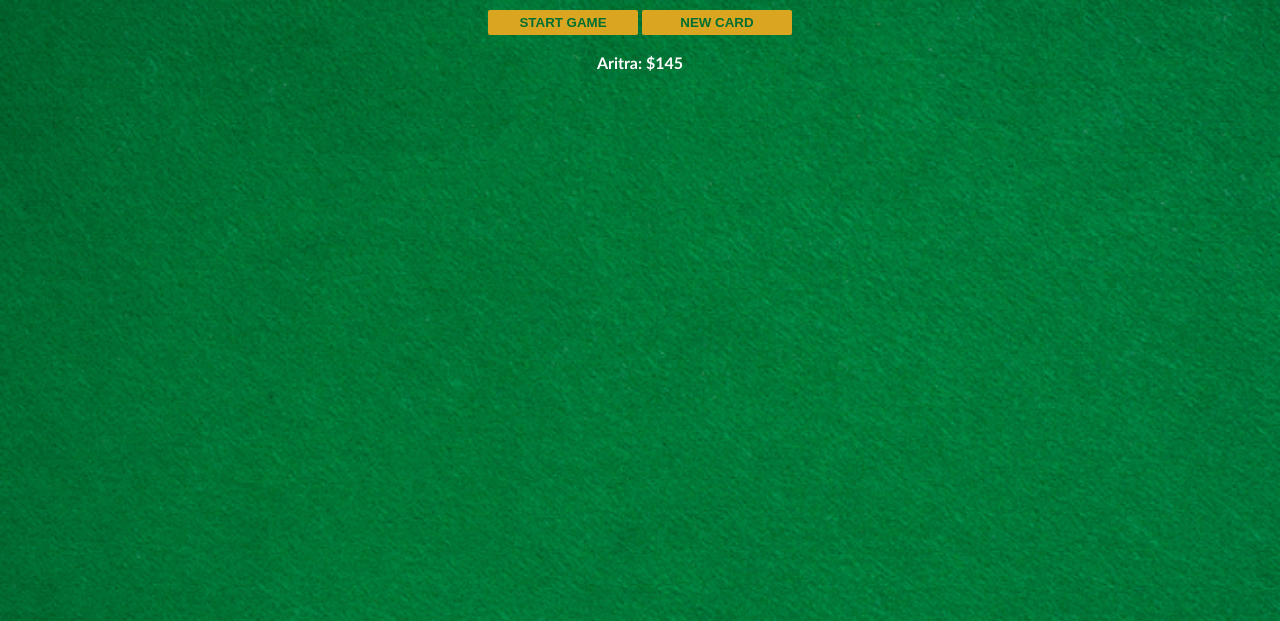
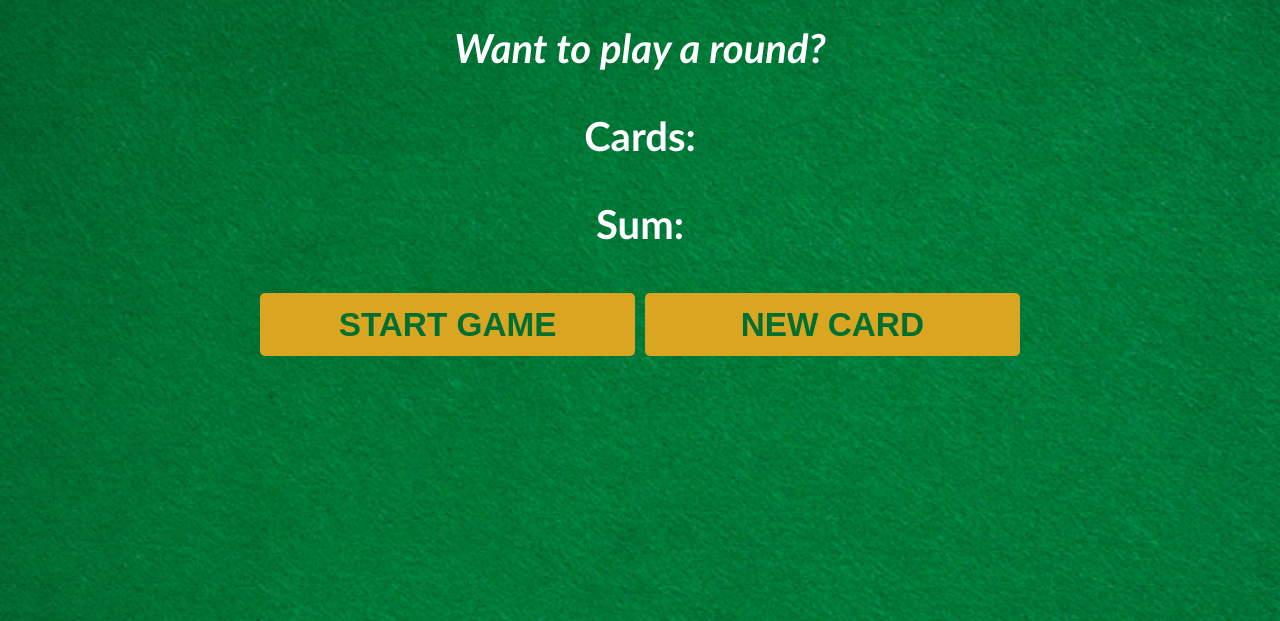
Before and after one commit to aritrabarik/JS-Projects, a plain HTML site: page BlackJack-Game/index.html in a window 1280 px wide. Shown: the part 179-800 px from the top of the page. Drawn offline with Linux system fonts and the light colour scheme.

Commit message:
Update to push to Netlify

```diff
--- a/BlackJack-Game/index.css
+++ b/BlackJack-Game/index.css
@@ -1,3 +1,7 @@
+html {
+    zoom: 250%;
+}
+
 body {
     font-family: 'Trebuchet MS', 'Lucida Sans Unicode', 'Lucida Grande', Arial, sans-serif;
     background-image: url("images/table.png");
--- a/BlackJack-Game/index.js
+++ b/BlackJack-Game/index.js
@@ -21,7 +21,7 @@ let player = {
 // Methods are functions which are attached to objects!
 
 let playerEl = document.getElementById("player-el")
-playerEl.textContent = player.name + ": $" + player.chips
+//playerEl.textContent = player.name + ": $" + player.chips
 
 // Store the message-el paragraph in a variable called messageEl
 let messageEl = document.getElementById("message-el")
```
